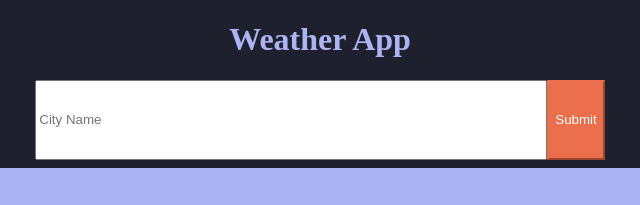
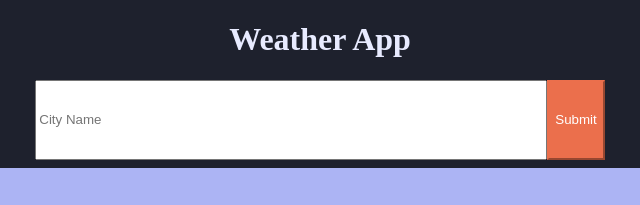
Before and after one commit to SanishPoudel/Weather-App, a website built with webpack: page src/template.html in a window 1280 px wide. Shown: the top 205 px of the page, 320-960 px from the left. Built offline with nearby package versions, Linux system fonts and the light colour scheme.

Commit message:
minor color changes

```diff
--- a/src/style.css
+++ b/src/style.css
@@ -14,7 +14,7 @@ body {
 
 h1 {
 
-    color: #acb4f4;
+    color: #e8ebff;
 }
 
 form {
```
